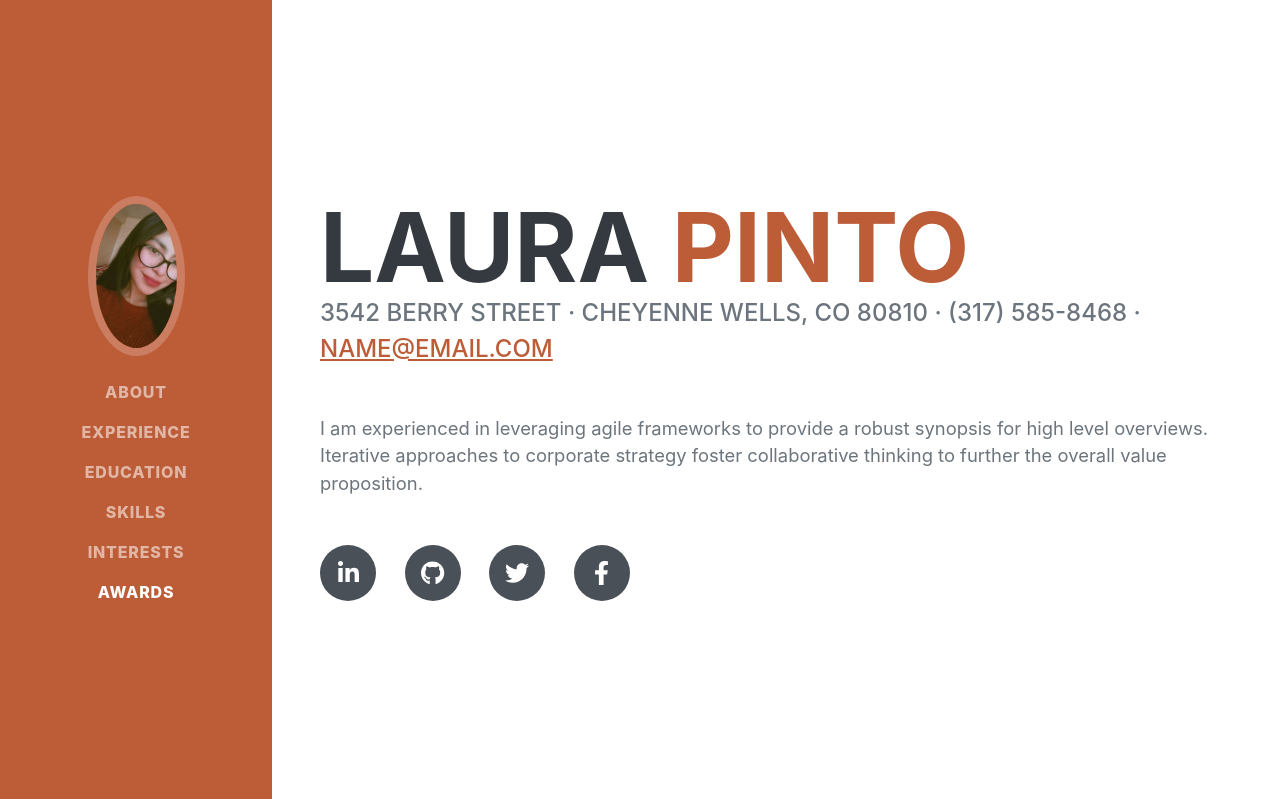
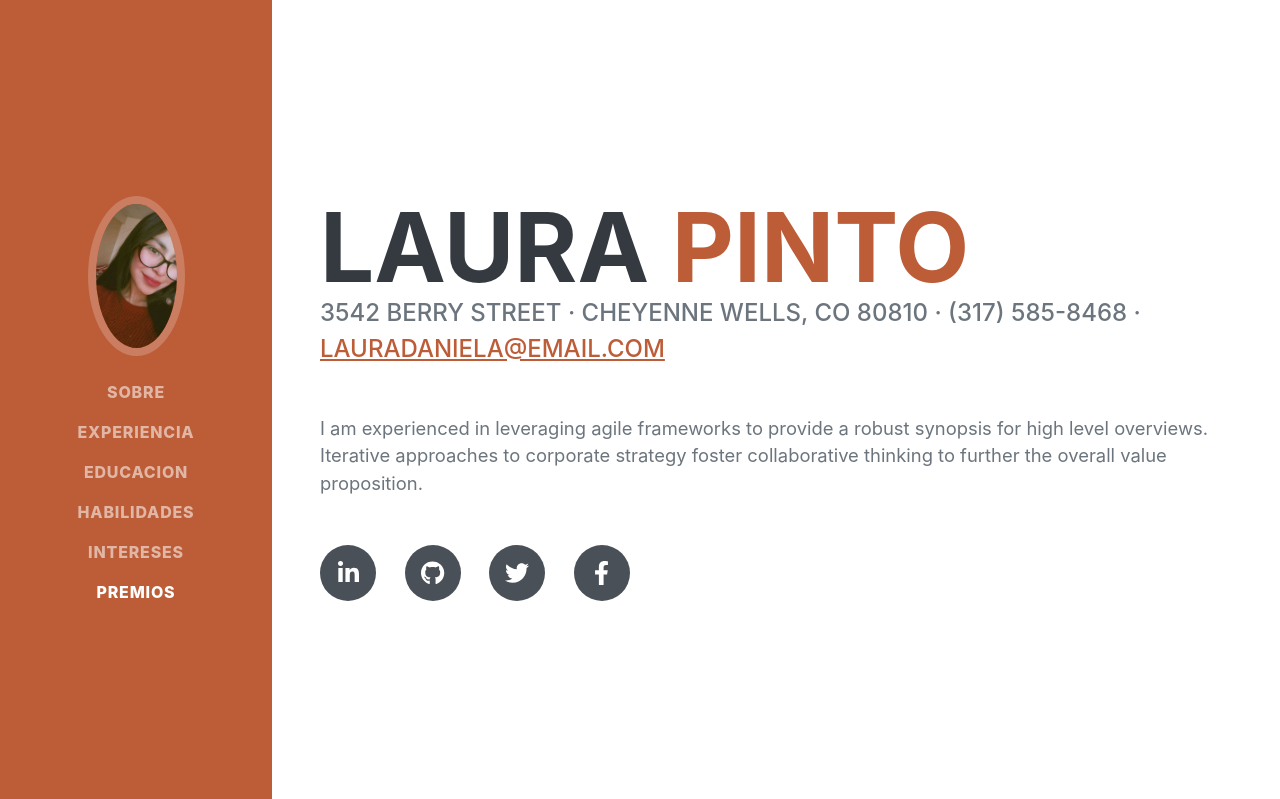
Before and after one commit to 432lauraPinto/portafolio, a Django app: page / in a window 1280 px wide. Shown: the top 799 px of the page. Run offline with Django 4.2, Linux system fonts and the light colour scheme; some libraries are stand-ins or nearby versions; some web fonts are replaced.

Commit message:
se actualizaron los datos personales

```diff
--- a/templates/index.html
+++ b/templates/index.html
@@ -26,12 +26,12 @@
             <button class="navbar-toggler" type="button" data-bs-toggle="collapse" data-bs-target="#navbarResponsive" aria-controls="navbarResponsive" aria-expanded="false" aria-label="Toggle navigation"><span class="navbar-toggler-icon"></span></button>
             <div class="collapse navbar-collapse" id="navbarResponsive">
                 <ul class="navbar-nav">
-                    <li class="nav-item"><a class="nav-link js-scroll-trigger" href="#about">About</a></li>
-                    <li class="nav-item"><a class="nav-link js-scroll-trigger" href="#experience">Experience</a></li>
-                    <li class="nav-item"><a class="nav-link js-scroll-trigger" href="#education">Education</a></li>
-                    <li class="nav-item"><a class="nav-link js-scroll-trigger" href="#skills">Skills</a></li>
-                    <li class="nav-item"><a class="nav-link js-scroll-trigger" href="#interests">Interests</a></li>
-                    <li class="nav-item"><a class="nav-link js-scroll-trigger" href="#awards">Awards</a></li>
+                    <li class="nav-item"><a class="nav-link js-scroll-trigger" href="#about">SOBRE</a></li>
+                    <li class="nav-item"><a class="nav-link js-scroll-trigger" href="#experience">EXPERIENCIA</a></li>
+                    <li class="nav-item"><a class="nav-link js-scroll-trigger" href="#education">EDUCACION</a></li>
+                    <li class="nav-item"><a class="nav-link js-scroll-trigger" href="#skills">HABILIDADES</a></li>
+                    <li class="nav-item"><a class="nav-link js-scroll-trigger" href="#interests">INTERESES</a></li>
+                    <li class="nav-item"><a class="nav-link js-scroll-trigger" href="#awards">PREMIOS</a></li>
                 </ul>
             </div>
         </nav>
@@ -46,7 +46,7 @@
                     </h1>
                     <div class="subheading mb-5">
                         3542 Berry Street · Cheyenne Wells, CO 80810 · (317) 585-8468 ·
-                        <a href="mailto:name@email.com">name@email.com</a>
+                        <a href="mailto:name@email.com">lauradaniela@email.com</a>
                     </div>
                     <p class="lead mb-5">I am experienced in leveraging agile frameworks to provide a robust synopsis for high level overviews. Iterative approaches to corporate strategy foster collaborative thinking to further the overall value proposition.</p>
                     <div class="social-icons">
```
